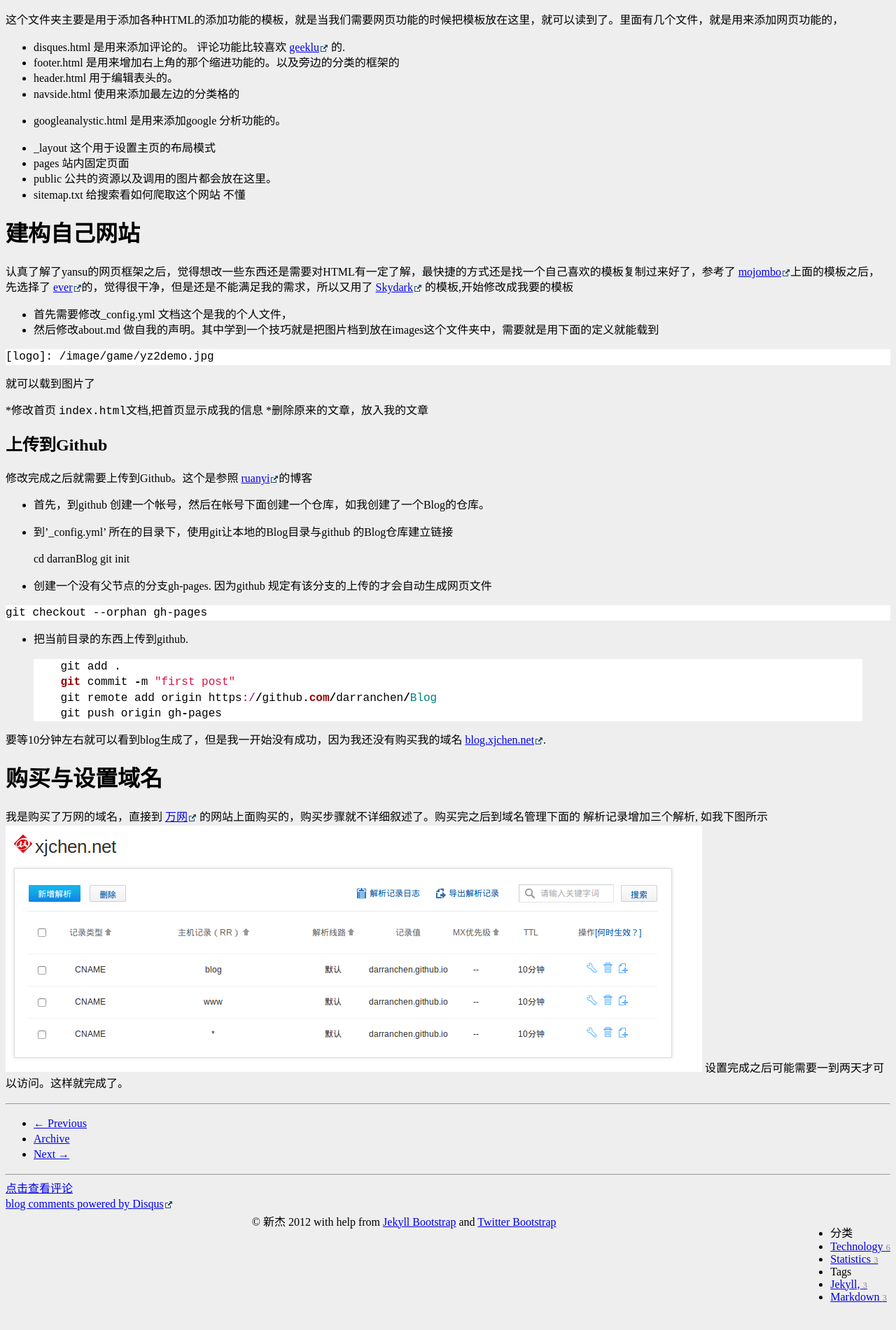
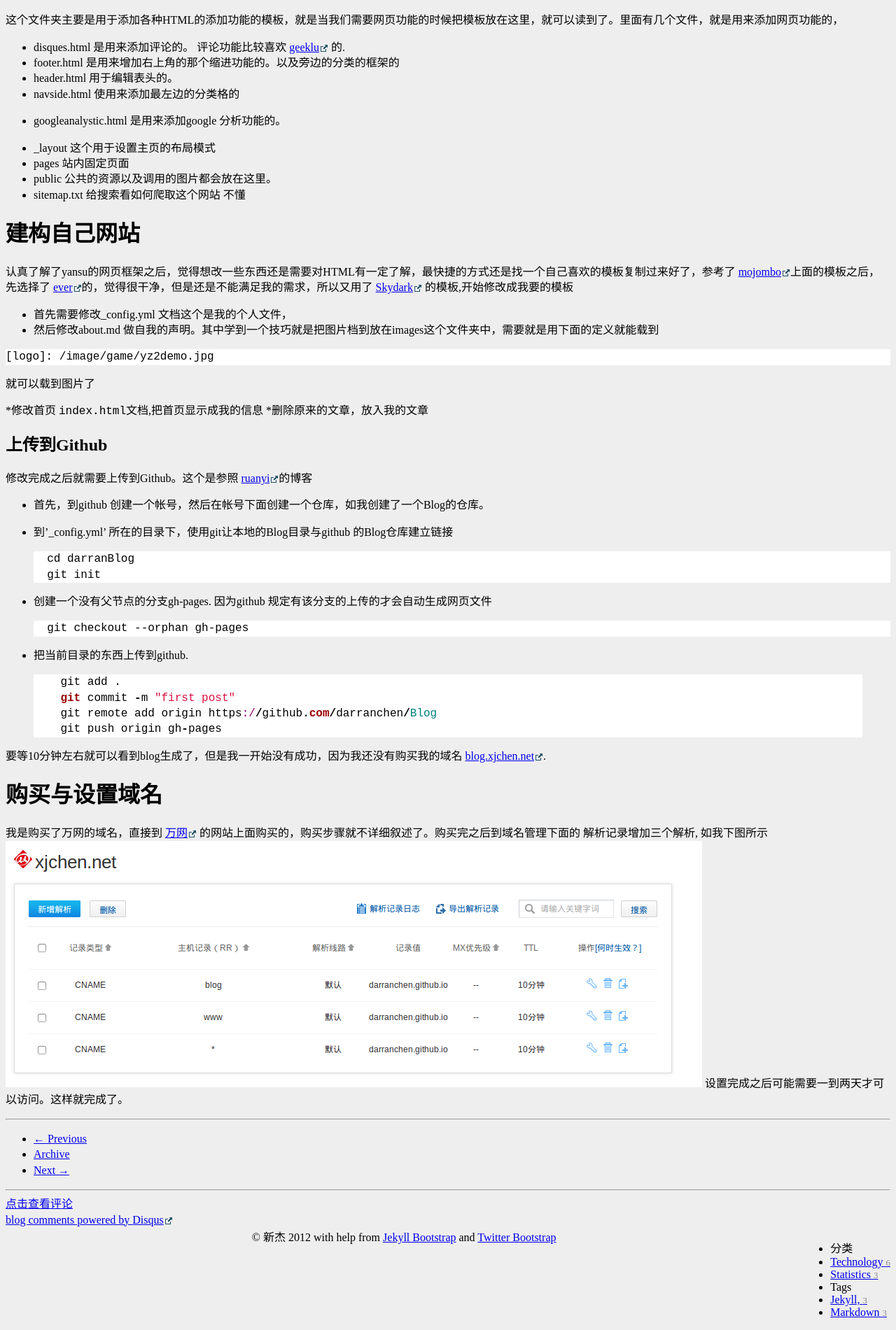
Before and after one commit to darranchen/Blog, a Jekyll site: the page built from _posts/Technology/Jekyll/2014-04-14-Blog-Setting.md, in a window 1280 px wide. Shown: the part 3164-5065 px from the top of the page at 70% size. Built offline with Jekyll 4.4.1, drawn with Linux system fonts in a browser that asks for light colours; comment, search, counter and statistics services are not loaded; before the commit the page ends 5043 px from its top, so only the background shows below that.

Commit message:
2014-04-27

````diff
--- a/_posts/Technology/Jekyll/2014-04-14-Blog-Setting.md
+++ b/_posts/Technology/Jekyll/2014-04-14-Blog-Setting.md
@@ -193,14 +193,12 @@ blog.xjchen.net
 
 * 到'_config.yml' 所在的目录下，使用git让本地的Blog目录与github 的Blog仓库建立链接
 
-    cd darranBlog
-    git init
+        cd darranBlog
+        git init
 
 * 创建一个没有父节点的分支gh-pages. 因为github 规定有该分支的上传的才会自动生成网页文件
 
-```
-git checkout --orphan gh-pages
-```
+        git checkout --orphan gh-pages
 
 * 把当前目录的东西上传到github.
 
````
